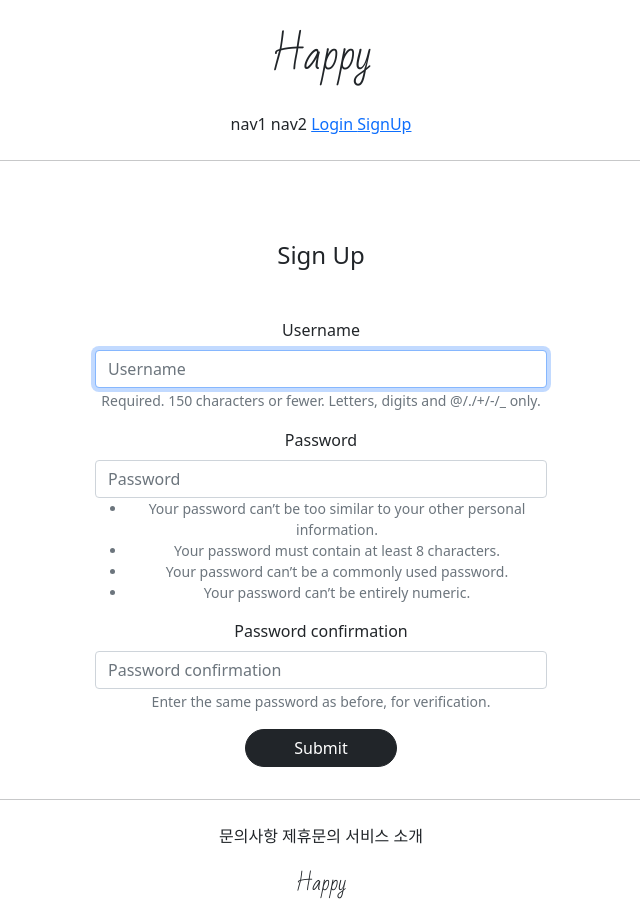
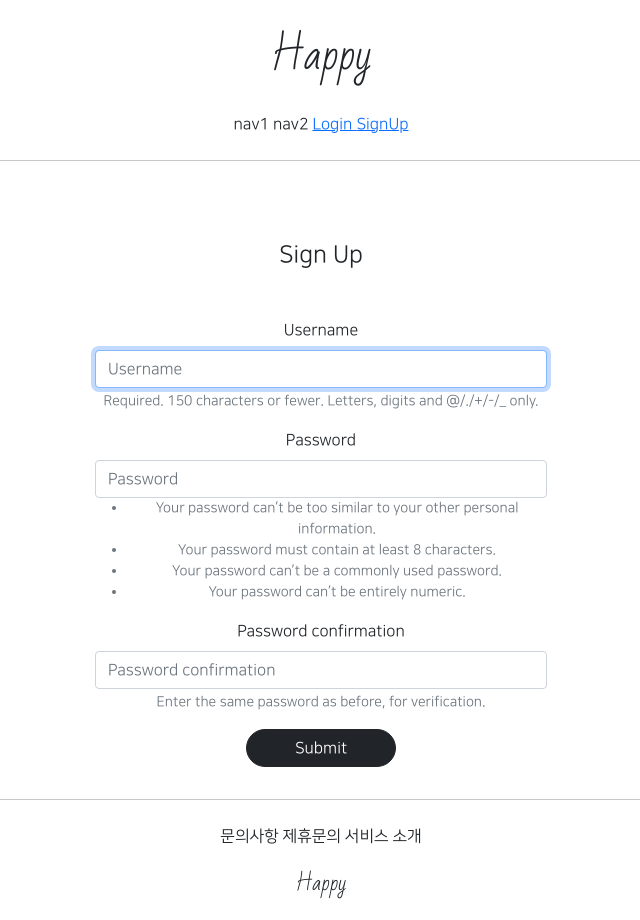
Before and after one commit to wer319452/asdf-1, a Django app: page /accounts/create/ in a window 1280 px wide. Shown: the whole page, without its empty margins (319-959 px from the left). Run offline with Django 3.2, Linux system fonts and the light colour scheme; parts of the project's set-up code (start-up, migrations or seed data) failed here and were passed over; some libraries are stand-ins or nearby versions.

Commit message:
7.15 class commit 2

```diff
--- a/templates/base.html
+++ b/templates/base.html
@@ -3,7 +3,7 @@
 
 {% include 'head.html' %}
 
-<body>
+<body style="font-family: 'NanumSquareR'">
 
 {% include 'header.html' %}
 
--- a/templates/head.html
+++ b/templates/head.html
@@ -17,4 +17,28 @@
     {#  STATIC FILES LINK  #}
     <link rel="stylesheet" type="text/css" href="{% static 'base.css' %}">
 
+    {#  fonts  #}
+    <style>
+        @font-face {
+            font-family: 'NanumSquareR';
+            src: local('NanumSquareR'),
+            url("{% static 'fonts/NanumSquareR.otf' %}") format("opentype");
+        }
+        @font-face {
+            font-family: 'NanumSquareEB';
+            src: local('NanumSquareEB'),
+            url("{% static 'fonts/NanumSquareEB.otf' %}") format("opentype");
+        }
+        @font-face {
+            font-family: 'NanumSquareB';
+            src: local('NanumSquareB'),
+            url("{% static 'fonts/NanumSquareB.otf' %}") format("opentype");
+        }
+        @font-face {
+            font-family: 'NanumSquareL';
+            src: local('NanumSquareL'),
+            url("{% static 'fonts/NanumSquareL.otf' %}") format("opentype");
+        }
+    </style>
+
 </head>
```
Also changed, not shown: static/fonts/NanumSquareB.otf (added), static/fonts/NanumSquareEB.otf (added), static/fonts/NanumSquareL.otf (added), static/fonts/NanumSquareR.otf (added).
